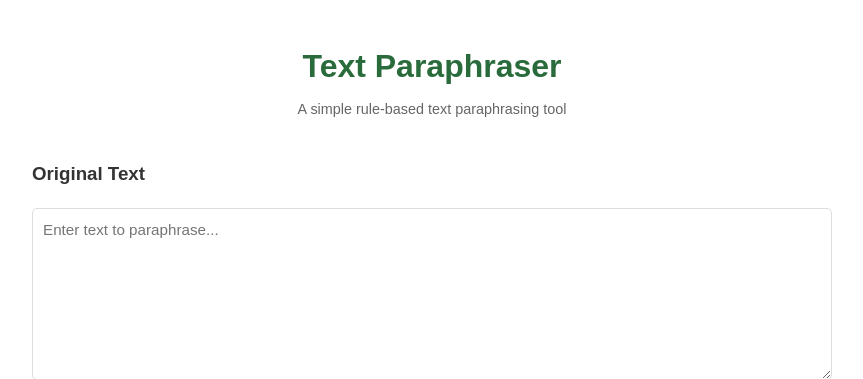
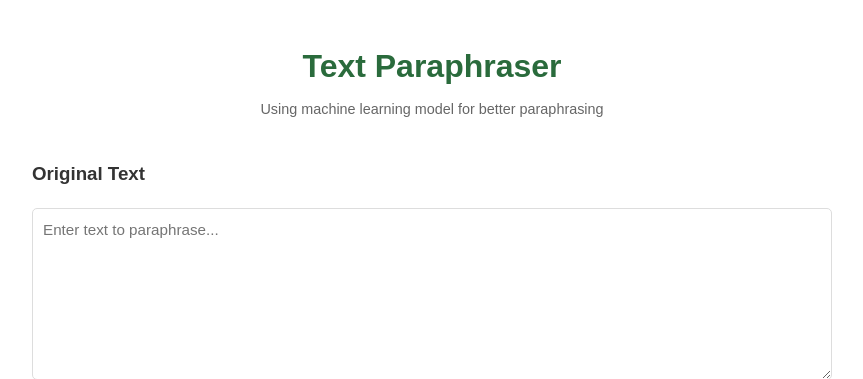
Before and after one commit to AdnanAhmad1994/paraphraser-tool, a Flask app: page / in a window 1280 px wide. Shown: the top 379 px of the page, without its empty margins (208-1071 px from the left). Run offline with Flask 3, Linux system fonts and the light colour scheme.

Commit message:
Switched to ML-based paraphraser for better results

```diff
--- a/app.py
+++ b/app.py
@@ -6,7 +6,7 @@ import importlib.util
 app = Flask(__name__)
 
 # Configuration
-PARAPHRASER_TYPE = "simple"  # "simple" or "ml" (for machine learning based)
+PARAPHRASER_TYPE = "ml"  # "simple" or "ml" (for machine learning based)
 
 def get_paraphraser():
     """
@@ -17,13 +17,15 @@ def get_paraphraser():
         try:
             # Try to import the ML-based paraphraser
             from paraphraser_example import paraphrase_text
+            print("Using ML-based paraphraser")
             return paraphrase_text
-        except ImportError:
-            print("Warning: ML dependencies not found. Falling back to simple paraphraser.")
+        except ImportError as e:
+            print(f"Warning: ML dependencies not found: {str(e)}. Falling back to simple paraphraser.")
             from simple_paraphraser import paraphrase_text
             return paraphrase_text
     else:
         # Use the simple rule-based paraphraser
+        print("Using simple rule-based paraphraser")
         from simple_paraphraser import paraphrase_text
         return paraphrase_text
 
--- a/requirements.txt
+++ b/requirements.txt
@@ -1,4 +1,3 @@
 flask==3.1.0
-# For the ML-based version (optional)
-# transformers==4.52.3
-# torch==2.7.0
+transformers==4.52.3
+torch==2.7.0
--- a/templates/index.html
+++ b/templates/index.html
@@ -106,7 +106,7 @@
 </head>
 <body>
     <h1>Text Paraphraser</h1>
-    <div class="subtitle">A simple rule-based text paraphrasing tool</div>
+    <div class="subtitle">Using machine learning model for better paraphrasing</div>
 
     <div class="container">
         <div class="text-area">
```
